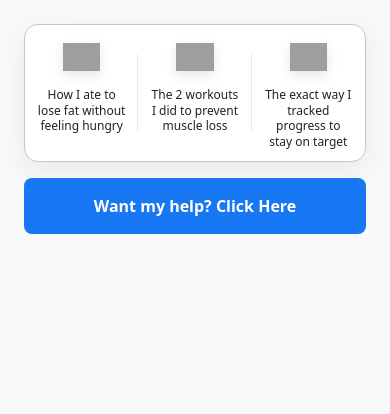
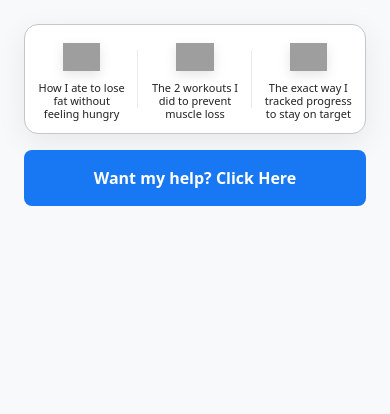
Before and after one commit to asherrobinsonfitness/asherrobinsonfitness.github.io, a PHP site: page /offer.php in a window 390 px wide. Shown: the part 430-844 px from the top of the page. Run offline with PHP 8.4, Linux system fonts and the light colour scheme; grey boxes are pictures that could not be loaded.

Commit message:
Update offer.php

```diff
--- a/offer.php
+++ b/offer.php
@@ -1857,6 +1857,17 @@
                 padding: var(--space-2) 0;
                 font-size: 1rem;
                 margin-top: var(--space-2);
+            }
+
+            .benefit-icon {
+                font-size: 0.875rem;
+                margin-bottom: 4px;
+            }
+
+            .benefit-text {
+                font-size: 0.6875rem;
+                line-height: 1.2;
+                max-width: 100%;
             }
         }
     </style>
```
